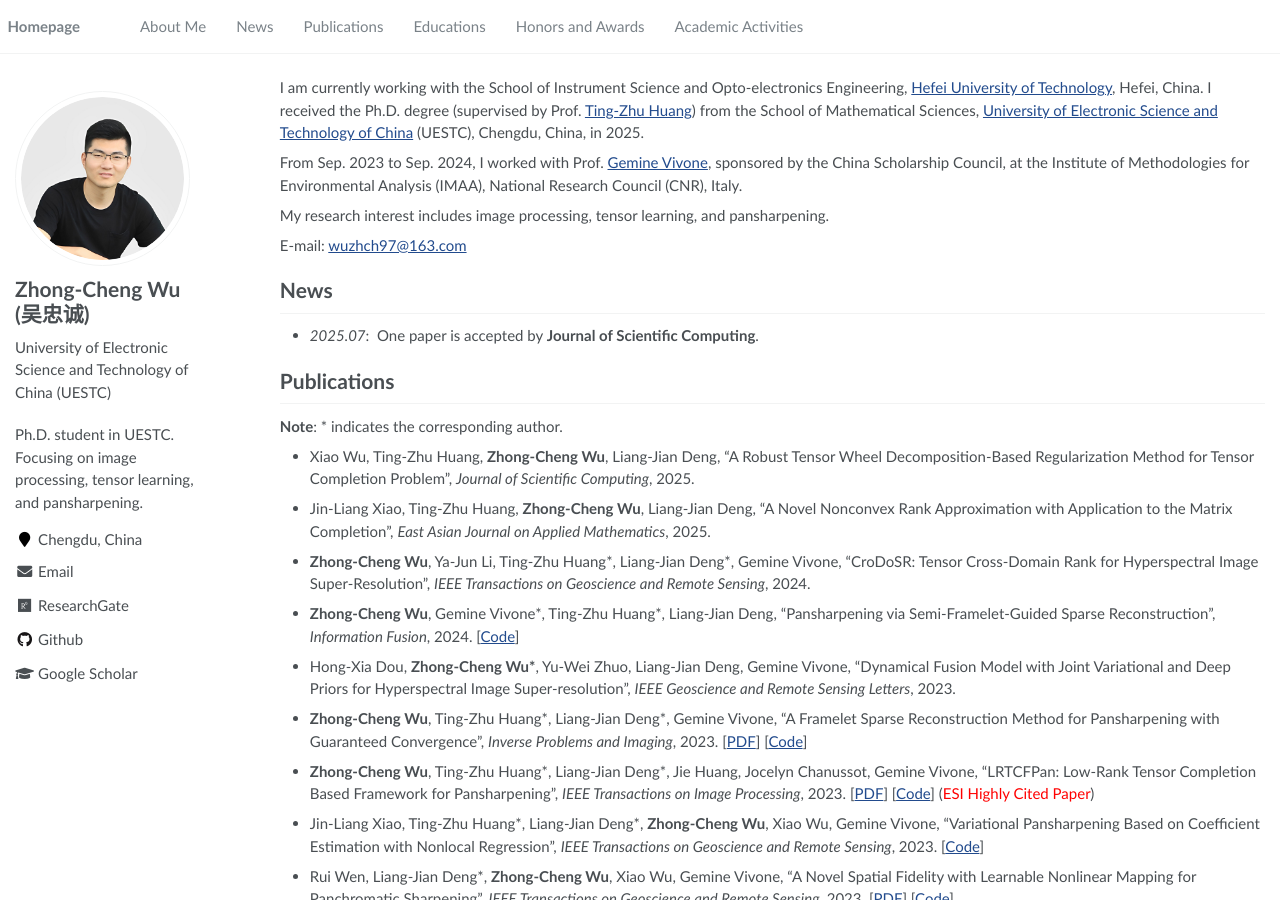
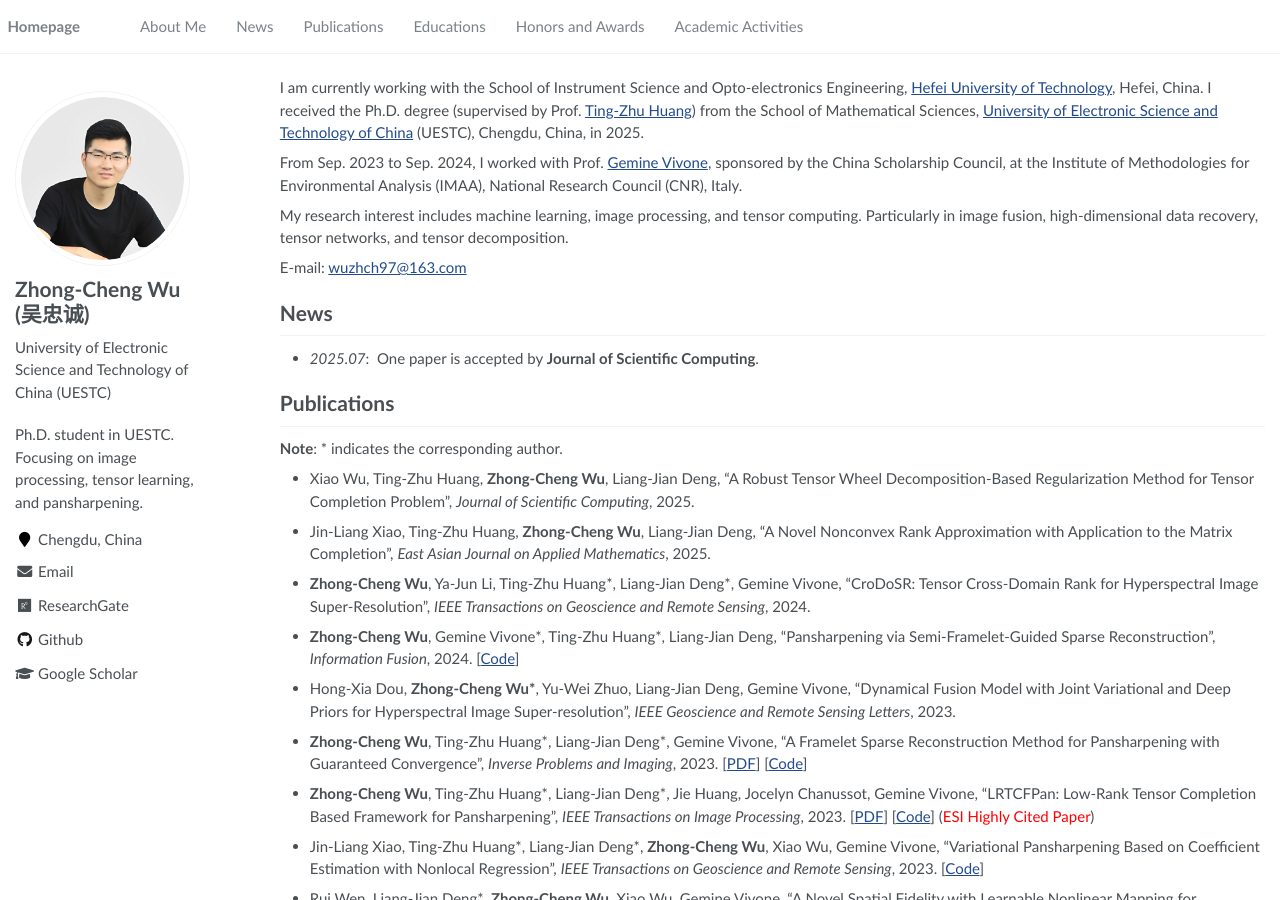
Before and after one commit to zhongchengwu/zhongchengwu.github.io, a Jekyll site: the page built from _pages/about.md, in a window 1280 px wide and 900 px high. Built offline with Jekyll 4.4.1, drawn with Linux system fonts in a browser that asks for light colours.

Commit message:
Update about.md

```diff
--- a/_pages/about.md
+++ b/_pages/about.md
@@ -22,7 +22,7 @@ I am currently working with the School of Instrument Science and Opto-electronic
 
 From Sep. 2023 to Sep. 2024, I worked with Prof. [Gemine Vivone](https://sites.google.com/site/vivonegemine), sponsored by the China Scholarship Council, at the Institute of Methodologies for Environmental Analysis (IMAA), National Research Council (CNR), Italy.
 
-My research interest includes image processing, tensor learning, and pansharpening.
+My research interest includes machine learning, image processing, and tensor computing. Particularly in image fusion, high-dimensional data recovery, tensor networks, and tensor decomposition.
 
 E-mail: <wuzhch97@163.com> &emsp;
 
```
